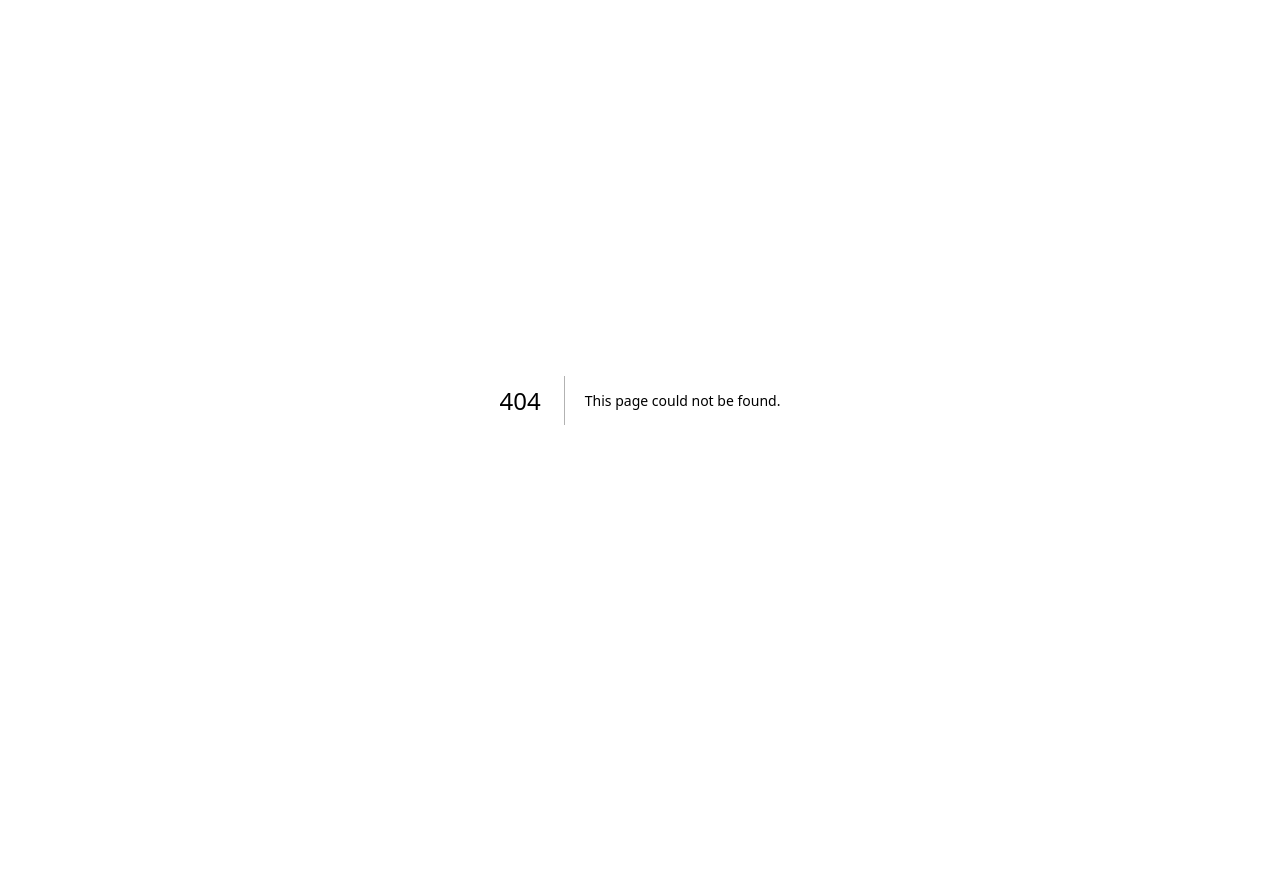
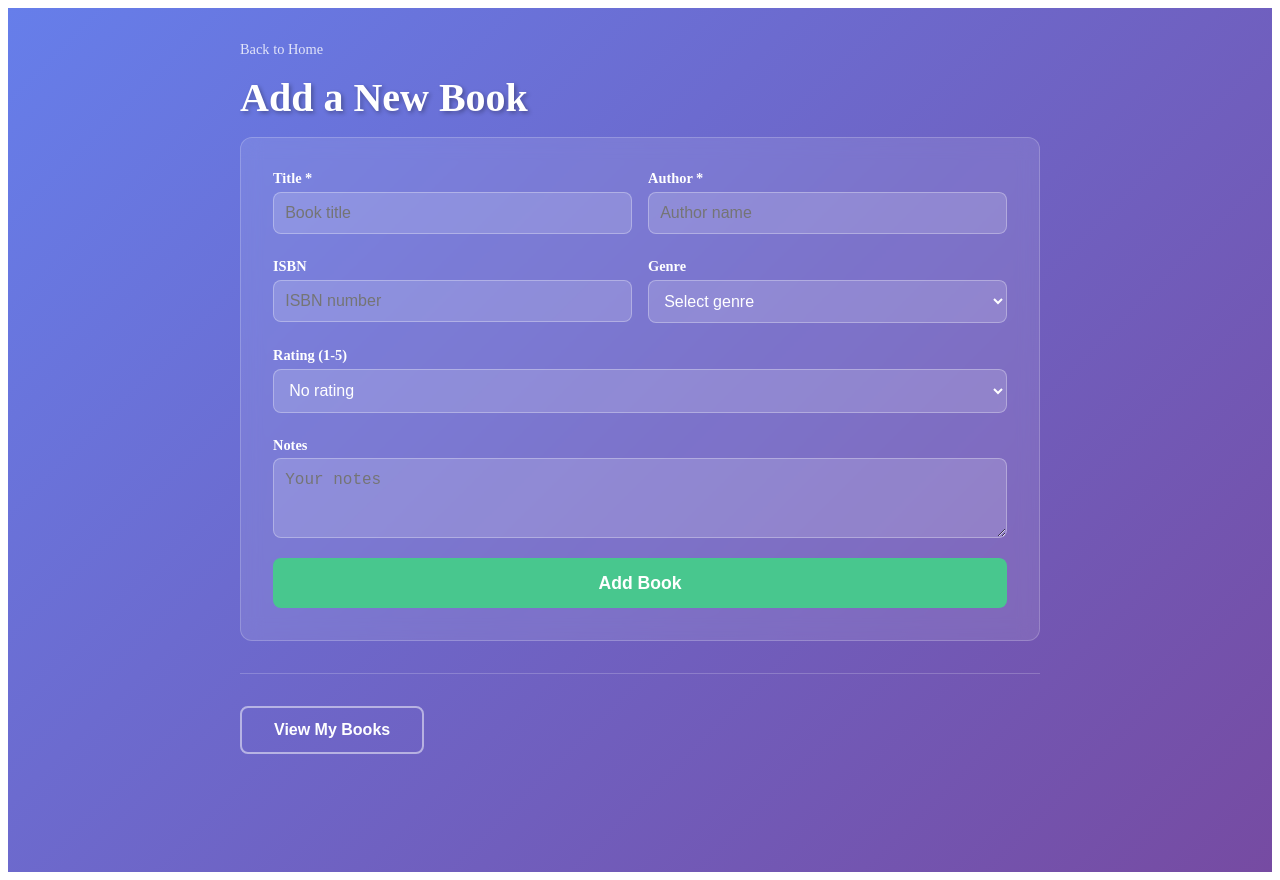
Before and after one commit to humblespace-tech/book-record-website, a Next.js app: page /add-book in a window 1280 px wide. Before the commit this address had no page. Before the commit the page ends 800 px from the top, so only its background shows below. Built offline with nearby package versions, Linux system fonts and the light colour scheme.

Commit message:
Add book form page with view and delete functionality

```diff
--- /dev/null
+++ b/pages/add-book.js
@@ -0,0 +1,169 @@
+import { useState } from 'react'
+import Head from 'next/head'
+import Link from 'next/link'
+
+export default function AddBook() {
+    const [form, setForm] = useState({
+          title: '', author: '', isbn: '', genre: '', rating: '', notes: ''
+    })
+    const [message, setMessage] = useState('')
+    const [loading, setLoading] = useState(false)
+    const [books, setBooks] = useState([])
+    const [showBooks, setShowBooks] = useState(false)
+
+  const handleChange = (e) => {
+        setForm({ ...form, [e.target.name]: e.target.value })
+  }
+
+  const handleSubmit = async (e) => {
+        e.preventDefault()
+        setLoading(true)
+        setMessage('')
+        try {
+                const res = await fetch('/api/books', {
+                          method: 'POST',
+                          headers: { 'Content-Type': 'application/json' },
+                          body: JSON.stringify(form),
+                })
+                const data = await res.json()
+                if (res.ok) {
+                          setMessage('Book added successfully!')
+                          setForm({ title: '', author: '', isbn: '', genre: '', rating: '', notes: '' })
+                          if (showBooks) fetchBooks()
+                } else {
+                          setMessage(data.error || 'Failed to add book')
+                }
+        } catch (err) {
+                setMessage('Something went wrong')
+        }
+        setLoading(false)
+  }
+
+  const fetchBooks = async () => {
+        try {
+                const res = await fetch('/api/books')
+                const data = await res.json()
+                setBooks(data)
+                setShowBooks(true)
+        } catch (err) {
+                setMessage('Failed to load books')
+        }
+  }
+
+  const deleteBook = async (id) => {
+        try {
+                await fetch('/api/books?id=' + id, { method: 'DELETE' })
+                fetchBooks()
+        } catch (err) {
+                setMessage('Failed to delete book')
+        }
+  }
+
+  return (
+        <div style={styles.container}>
+      <Head>
+            <title>Add Book - Book Record Website</title>
+    </Head>
+        <main style={styles.main}>
+        <Link href="/" style={styles.backLink}>Back to Home</Link>
+          <h1 style={styles.title}>Add a New Book</h1>
+  {message && <p style={{...styles.message, background: message.includes('success') ? 'rgba(72,199,142,0.2)' : 'rgba(255,56,96,0.2)', borderColor: message.includes('success') ? '#48c78e' : '#ff3860'}}>{message}</p>}
+          <form onSubmit={handleSubmit} style={styles.form}>
+          <div style={styles.row}>
+            <div style={styles.field}>
+              <label style={styles.label}>Title *</label>
+                <input name="title" value={form.title} onChange={handleChange} required style={styles.input} placeholder="Book title" />
+  </div>
+            <div style={styles.field}>
+              <label style={styles.label}>Author *</label>
+              <input name="author" value={form.author} onChange={handleChange} required style={styles.input} placeholder="Author name" />
+  </div>
+  </div>
+          <div style={styles.row}>
+            <div style={styles.field}>
+              <label style={styles.label}>ISBN</label>
+              <input name="isbn" value={form.isbn} onChange={handleChange} style={styles.input} placeholder="ISBN number" />
+  </div>
+            <div style={styles.field}>
+              <label style={styles.label}>Genre</label>
+              <select name="genre" value={form.genre} onChange={handleChange} style={styles.input}>
+                <option value="">Select genre</option>
+                <option value="Fiction">Fiction</option>
+                <option value="Non-Fiction">Non-Fiction</option>
+                <option value="Science">Science</option>
+                <option value="History">History</option>
+                <option value="Fantasy">Fantasy</option>
+                <option value="Mystery">Mystery</option>
+                <option value="Other">Other</option>
+  </select>
+  </div>
+  </div>
+          <div style={styles.row}>
+            <div style={styles.field}>
+              <label style={styles.label}>Rating (1-5)</label>
+              <select name="rating" value={form.rating} onChange={handleChange} style={styles.input}>
+                <option value="">No rating</option>
+                <option value="1">1</option>
+                <option value="2">2</option>
+                <option value="3">3</option>
+                <option value="4">4</option>
+                <option value="5">5</option>
+  </select>
+  </div>
+  </div>
+          <div style={styles.field}>
+            <label style={styles.label}>Notes</label>
+            <textarea name="notes" value={form.notes} onChange={handleChange} style={{...styles.input, minHeight: '80px'}} placeholder="Your notes" />
+  </div>
+          <button type="submit" disabled={loading} style={styles.button}>{loading ? 'Adding...' : 'Add Book'}</button>
+  </form>
+        <div style={styles.divider} />
+        <button onClick={fetchBooks} style={styles.secondaryButton}>{showBooks ? 'Refresh' : 'View My Books'}</button>
+{showBooks && (
+            <div style={styles.bookList}>
+            <h2 style={styles.subtitle}>{books.length} Book{books.length !== 1 ? 's' : ''}</h2>
+{books.length === 0 ? <p style={styles.empty}>No books yet!</p> : books.map((book) => (
+               <div key={book._id} style={styles.bookCard}>
+                <div style={styles.bookInfo}>
+                  <h3 style={styles.bookTitle}>{book.title}</h3>
+                   <p style={styles.bookAuthor}>by {book.author}</p>
+ {book.genre && <span style={styles.badge}>{book.genre}</span>}
+  {book.rating > 0 && <span style={styles.rating}>{book.rating}/5</span>}
+ {book.notes && <p style={styles.bookNotes}>{book.notes}</p>}
+   </div>
+                  <button onClick={() => deleteBook(book._id)} style={styles.deleteBtn}>Delete</button>
+   </div>
+             ))}
+</div>
+        )}
+</main>
+          </div>
+  )
+}
+
+const styles = {
+    container: { minHeight: '100vh', background: 'linear-gradient(135deg, #667eea 0%, #764ba2 100%)', padding: '2rem' },
+    main: { maxWidth: '800px', margin: '0 auto', color: 'white' },
+    backLink: { color: 'rgba(255,255,255,0.8)', textDecoration: 'none', fontSize: '0.9rem' },
+    title: { fontSize: '2.5rem', margin: '1rem 0', textShadow: '2px 2px 4px rgba(0,0,0,0.3)' },
+    subtitle: { fontSize: '1.5rem', margin: '1rem 0' },
+    message: { padding: '1rem', borderRadius: '8px', border: '1px solid', marginBottom: '1rem', textAlign: 'center' },
+    form: { background: 'rgba(255,255,255,0.1)', padding: '2rem', borderRadius: '12px', backdropFilter: 'blur(10px)', border: '1px solid rgba(255,255,255,0.2)' },
+    row: { display: 'flex', gap: '1rem', marginBottom: '1rem', flexWrap: 'wrap' },
+    field: { flex: '1', minWidth: '200px', marginBottom: '0.5rem' },
+    label: { display: 'block', marginBottom: '0.3rem', fontSize: '0.9rem', fontWeight: '600' },
+    input: { width: '100%', padding: '0.7rem', borderRadius: '8px', border: '1px solid rgba(255,255,255,0.3)', background: 'rgba(255,255,255,0.15)', color: 'white', fontSize: '1rem', boxSizing: 'border-box' },
+    button: { width: '100%', padding: '0.9rem', borderRadius: '8px', border: 'none', background: '#48c78e', color: 'white', fontSize: '1.1rem', fontWeight: '700', cursor: 'pointer', marginTop: '0.5rem' },
+    secondaryButton: { padding: '0.8rem 2rem', borderRadius: '8px', border: '2px solid rgba(255,255,255,0.5)', background: 'transparent', color: 'white', fontSize: '1rem', cursor: 'pointer', fontWeight: '600' },
+    divider: { borderTop: '1px solid rgba(255,255,255,0.2)', margin: '2rem 0' },
+    bookList: { marginTop: '1rem' },
+    bookCard: { background: 'rgba(255,255,255,0.1)', borderRadius: '10px', padding: '1.2rem', marginBottom: '1rem', display: 'flex', justifyContent: 'space-between', alignItems: 'flex-start', border: '1px solid rgba(255,255,255,0.15)' },
+    bookInfo: { flex: 1 },
+    bookTitle: { margin: '0 0 0.3rem 0', fontSize: '1.2rem' },
+    bookAuthor: { margin: '0 0 0.5rem 0', opacity: 0.8, fontSize: '0.95rem' },
+    badge: { display: 'inline-block', background: 'rgba(255,255,255,0.2)', padding: '0.2rem 0.7rem', borderRadius: '20px', fontSize: '0.8rem', marginRight: '0.5rem' },
+    rating: { fontSize: '1rem', color: '#ffd700', marginLeft: '0.5rem' },
+    bookNotes: { margin: '0.5rem 0 0', fontSize: '0.9rem', opacity: 0.7, fontStyle: 'italic' },
+    deleteBtn: { background: 'rgba(255,56,96,0.3)', border: '1px solid #ff3860', color: 'white', padding: '0.4rem 1rem', borderRadius: '6px', cursor: 'pointer', fontSize: '0.85rem', flexShrink: 0, marginLeft: '1rem' },
+    empty: { textAlign: 'center', opacity: 0.7, padding: '2rem' },
+}
```
